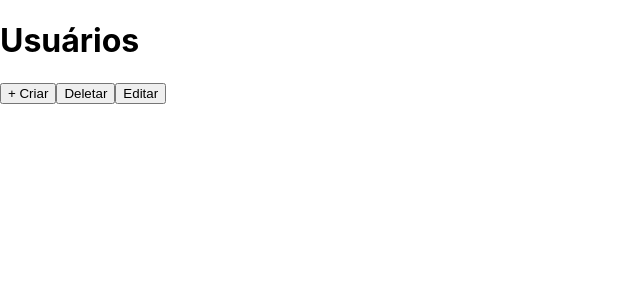
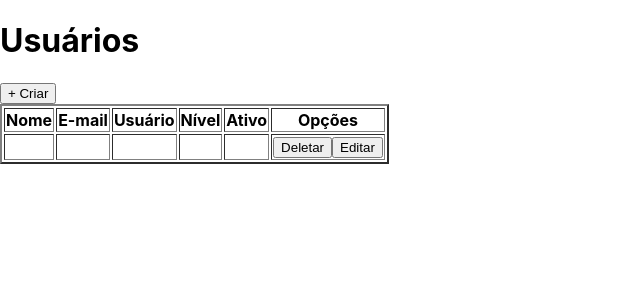
Before and after one commit to KarenStackoski/frontDoMongoComApi, a React (Create React App) app in the folder front-mongo-app/: page /users in a window 1280 px wide. Shown: the top 300 px of the page, without its empty margins (0-640 px from the left). Built offline with nearby package versions, Linux system fonts and the light colour scheme.

Commit message:
tabela de informações

```diff
--- a/front-mongo-app/src/Menu/Users/Users.js
+++ b/front-mongo-app/src/Menu/Users/Users.js
@@ -12,8 +12,31 @@ function Users() {
         <div>
             <h1>Usuários</h1>
             <button onClick={handleCreateUser}>+ Criar</button>
-            <button>Deletar</button>
-            <button>Editar</button>
+            <table border='2'>
+                <thead>
+                    <tr>
+                        <th>Nome</th>
+                        <th>E-mail</th>
+                        <th>Usuário</th>
+                        <th>Nível</th>
+                        <th>Ativo</th>
+                        <th>Opções</th>
+                    </tr>
+                </thead>
+                <tbody>
+                    <tr>
+                        <td></td>
+                        <td></td>
+                        <td></td>
+                        <td></td>
+                        <td></td>
+                        <td>
+                            <button>Deletar</button>
+                            <button>Editar</button>
+                        </td>
+                    </tr>
+                </tbody>
+            </table>
         </div>
     );
 }
```
